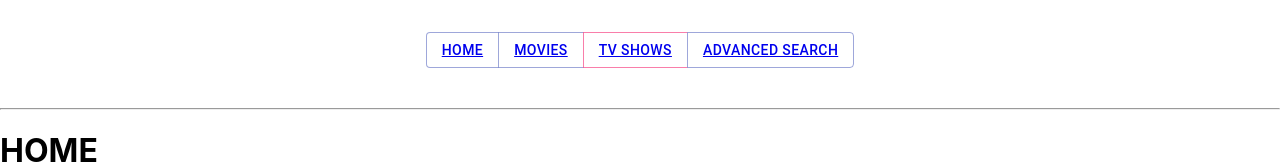
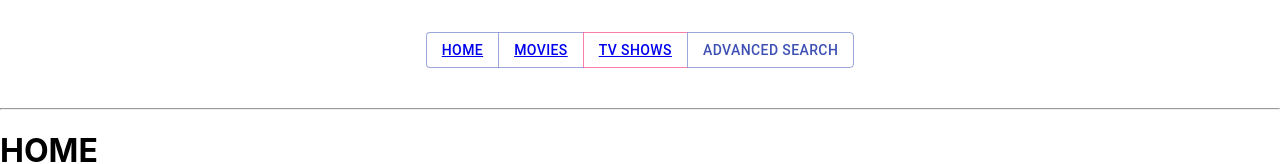
Before and after one commit to crapwood/IMDB-WEB-APP, a React (Create React App) app in the folder frontend/: page / in a window 1280 px wide. Shown: the top 164 px of the page. Built offline with nearby package versions, Linux system fonts and the light colour scheme.

Commit message:
added href on button

```diff
--- a/frontend/src/pages/navbar.js
+++ b/frontend/src/pages/navbar.js
@@ -19,8 +19,9 @@ const NavBar = (props) => {
           <Button variant="outlined" color="secondary">
             <Link to="/tvshows">TV SHOWS</Link>
           </Button>
-          <Button>
-            <Link to="/advanced-search">ADVANCED SEARCH</Link>
+          <Button href="/advanced-search">
+            {/* <Link to="/advanced-search">ADVANCED SEARCH</Link> */}
+            ADVANCED SEARCH
           </Button>
         </ButtonGroup>
       </section>
```
